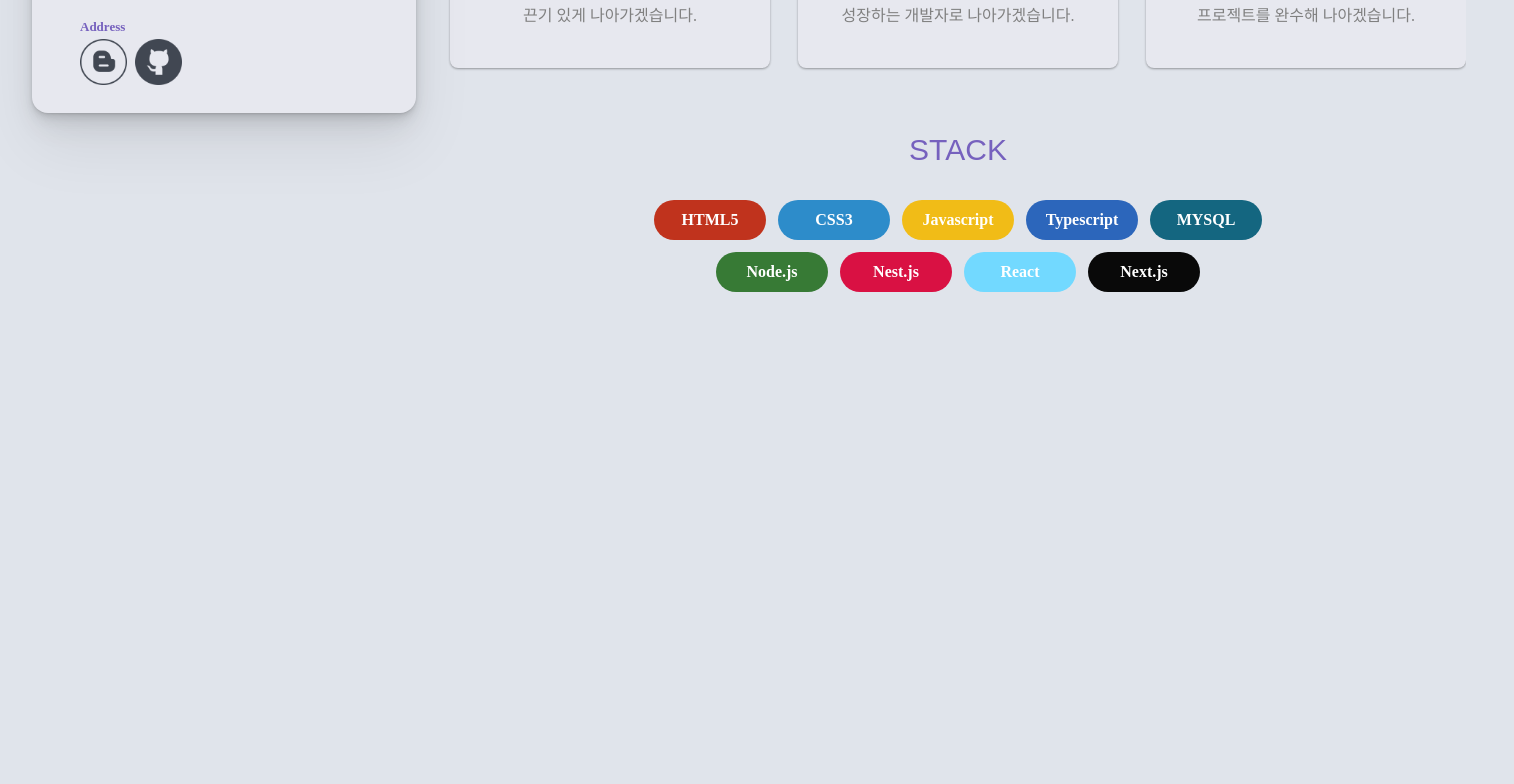
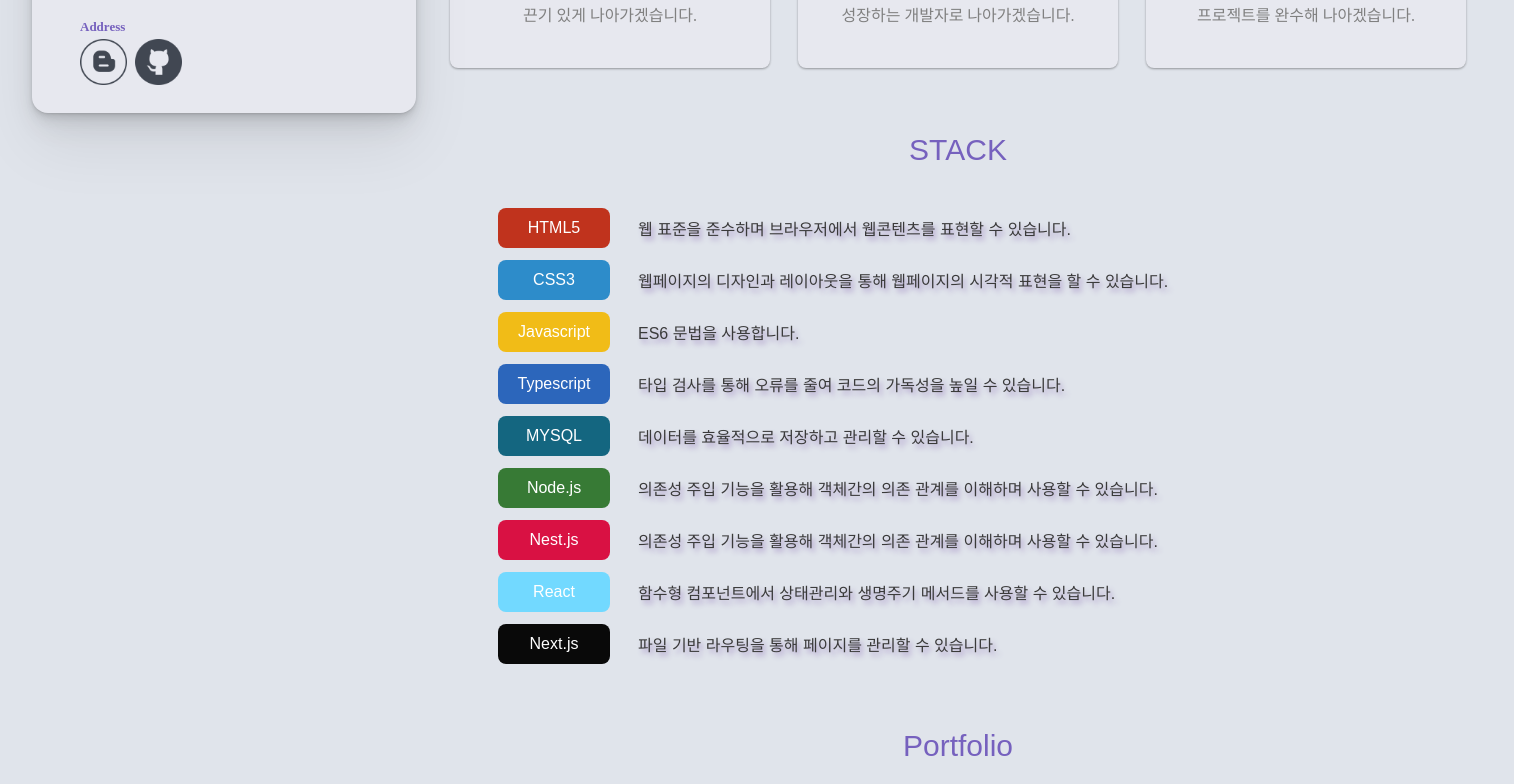
Before and after one commit to posy-m/portfolio_minji, a React (Create React App) app: page / in a window 1280 px wide. Shown: the part 608-1392 px from the top of the page, 1514 px wide, since content can reach past the window. Before the commit the page ends 920 px from the top, so only its background shows below. Built offline with nearby package versions, Linux system fonts and the light colour scheme.

Commit message:
stack 한개더추가

```diff
--- a/src/components/About.jsx
+++ b/src/components/About.jsx
@@ -1,16 +1,18 @@
 import React from 'react'
 import styles from '../styles/about.module.css'
 import AspirationBox from './AspirationBox'
+import { Element } from 'react-scroll';
 
 const About = () => {
-  return (<>
+  return (
+    <Element name='about'>
       <div className={styles.aboutBox}>
         문제 해결과 가치 있는 서비스 개발을 통해 <br />
         사용자에게 의미있는 경험을 전달하는<br />
         개발자가 되고자 합니다.
       </div>
       <AspirationBox />
-  </>
+    </Element>
   )
 }
 
--- a/src/components/Header.jsx
+++ b/src/components/Header.jsx
@@ -1,6 +1,8 @@
 import React from 'react';
 import styles from '../styles/header.module.css';
-import { Link } from 'react-router-dom';
+// import { Link } from 'react-router-dom';
+import { Link, Element } from 'react-scroll';
+
 
 
 const Header = () => {
@@ -8,10 +10,10 @@
     <div className={styles.headerBox}>
       <div>김민지의 포트폴리오</div>
       <div className={styles.indexBox}>
-        <Link to='/about'>About</Link>
-        <Link to='/stack'>Stack</Link>
-        <Link to='/portfolio'>Portfolio</Link>
-        <Link to='/education'>Education</Link>
+        <Link to='about' smooth={true} duration={500}>About</Link>
+        <Link to='stack' smooth={true} duration={500}>Stack</Link>
+        <Link to='portfolio' smooth={true} duration={500}>Portfolio</Link>
+        <Link to='education' smooth={true} duration={500}>Education</Link>
       </div>
     </div>
   );
--- /dev/null
+++ b/src/components/Portfolio.jsx
@@ -0,0 +1,19 @@
+import React from 'react'
+import styles from '../styles/portfolio.module.css'
+import { Element } from 'react-scroll';
+
+const Portfolio = () => {
+  const PortfolioSquareBox = () => {
+
+  }
+
+  return (
+    <Element name='portfolio'>
+      <div className={styles.PortfolioBox}>
+        <div>Portfolio</div>
+      </div>
+    </Element>
+  )
+}
+
+export default Portfolio
--- a/src/components/Stack.jsx
+++ b/src/components/Stack.jsx
@@ -1,12 +1,13 @@
 import React from 'react'
 import styles from '../styles/stack.module.css'
+import { Element } from 'react-scroll';
+import StackShape from './StackShape';
+
 
 const Stack = () => {
 
-
-  return (
-    <div className={styles.stackBox}>
-      <div>STACK</div>
+  const StackFirstVer = () => {
+    return (
       <div className={styles.stackWrap}>
         <div className={styles.stackStlye}>
           <span style={{ backgroundColor: 'rgb(192, 51, 29)' }}>HTML5</span>
@@ -22,7 +23,18 @@
           <span style={{ backgroundColor: 'rgb(9, 9, 9)' }}>Next.js</span>
         </div>
       </div>
-    </div >
+
+    )
+  }
+  return (
+    <Element name='stack'>
+      <div className={styles.stackBox}>
+        <div>STACK</div>
+        <div className={styles.stackLayout}>
+          <StackShape />
+        </div>
+      </div >
+    </Element>
   )
 }
 
--- /dev/null
+++ b/src/components/StackShape.jsx
@@ -0,0 +1,46 @@
+import React from 'react'
+import styles from '../styles/stackShape.module.css'
+
+const StackShape = () => {
+  return (<div className={styles.stackWrap}>
+    <div className={styles.stackBox}>
+      <span style={{ backgroundColor: 'rgb(192, 51, 29)' }}>HTML5</span>
+      <span>웹 표준을 준수하며 브라우저에서 웹콘텐츠를 표현할 수 있습니다.</span>
+    </div>
+    <div className={styles.stackBox}>
+      <span style={{ backgroundColor: 'rgb(45, 140, 202)' }}>CSS3</span>
+      <span>웹페이지의 디자인과 레이아웃을 통해 웹페이지의 시각적 표현을 할 수 있습니다.</span>
+    </div>
+    <div className={styles.stackBox}>
+      <span style={{ backgroundColor: 'rgb(241, 188, 23)' }}>Javascript</span>
+      <span>ES6 문법을 사용합니다.</span>
+    </div>
+    <div className={styles.stackBox}>
+      <span style={{ backgroundColor: 'rgb(44, 102, 187)' }}>Typescript</span>
+      <span>타입 검사를 통해 오류를 줄여 코드의 가독성을 높일 수 있습니다.</span>
+    </div>
+    <div className={styles.stackBox}>
+      <span style={{ backgroundColor: 'rgb(20, 102, 128)' }}>MYSQL</span>
+      <span>데이터를 효율적으로 저장하고 관리할 수 있습니다.</span>
+    </div>
+    <div className={styles.stackBox}>
+      <span style={{ backgroundColor: 'rgb(55,122, 53)' }}>Node.js</span>
+      <span>의존성 주입 기능을 활용해 객체간의 의존 관계를 이해하며 사용할 수 있습니다.</span>
+    </div>
+    <div className={styles.stackBox}>
+      <span style={{ backgroundColor: 'rgb(217, 17, 67)' }}>Nest.js</span>
+      <span>의존성 주입 기능을 활용해 객체간의 의존 관계를 이해하며 사용할 수 있습니다.</span>
+    </div>
+    <div className={styles.stackBox}>
+      <span style={{ backgroundColor: 'rgb(114, 217, 255)' }}>React</span>
+      <span>함수형 컴포넌트에서 상태관리와 생명주기 메서드를 사용할 수 있습니다.</span>
+    </div>
+    <div className={styles.stackBox}>
+      <span style={{ backgroundColor: 'rgb(9, 9, 9)' }}>Next.js</span>
+      <span>파일 기반 라우팅을 통해 페이지를 관리할 수 있습니다.</span>
+    </div>
+  </div>
+  )
+}
+
+export default StackShape
--- a/src/page/Main.jsx
+++ b/src/page/Main.jsx
@@ -4,6 +4,7 @@
 import About from '../components/About'
 import { Route, Routes } from 'react-router-dom'
 import Stack from '../components/Stack'
+import Portfolio from '../components/Portfolio'
 
 const Main = () => {
 
@@ -16,6 +17,7 @@
         <div className={styles.rightBox}>
           <About />
           <Stack />
+          <Portfolio />
         </div>
       </div>
     </>
--- /dev/null
+++ b/src/styles/portfolio.module.css
@@ -0,0 +1,9 @@
+.PortfolioBox {
+  @apply flex mt-16 flex-col justify-center items-center;
+}
+
+.PortfolioBox>div:nth-child(1) {
+  @apply text-3xl;
+  color: #7661BE;
+  font-family: "Do Hyeon", sans-serif;
+}
--- a/src/styles/stack.module.css
+++ b/src/styles/stack.module.css
@@ -1,6 +1,7 @@
 /* 7661BE */
 
 .stackBox {
+  /* @apply flex mt-16 flex-col justify-center items-center; */
   @apply flex mt-16 flex-col justify-center items-center;
 }
 
@@ -12,6 +13,10 @@
 
 .stackWrap {
   @apply flex flex-col mt-5
+}
+
+.stackLayout{
+  @apply flex w-full pl-24
 }
 
 .stackStlye {
--- /dev/null
+++ b/src/styles/stackShape.module.css
@@ -0,0 +1,29 @@
+.stackWrap {
+  @apply flex flex-col gap-3 mt-10;
+}
+
+.stackBox {
+  @apply flex gap-3;
+  transition: all 0.5s ease;
+}
+
+.stackBox:hover {
+  transform: scale(1.1) ;
+}
+
+.stackBox > span:nth-child(1){
+  @apply w-28 h-10 rounded-lg flex items-center justify-center;
+  color: white;
+}
+
+.stackBox > span:nth-child(2) {
+@apply flex items-center pl-4;
+color: rgb(58, 58, 58);
+text-shadow: 3px 4px 5px #aa99c9;
+}
+
+.stackBox>span {
+  /* @apply flex ; */
+  /* background-color: gray; */
+  font-family: "Do Hyeon", sans-serif;
+}
```
Lines whose indentation alone changed are shown as unchanged.
